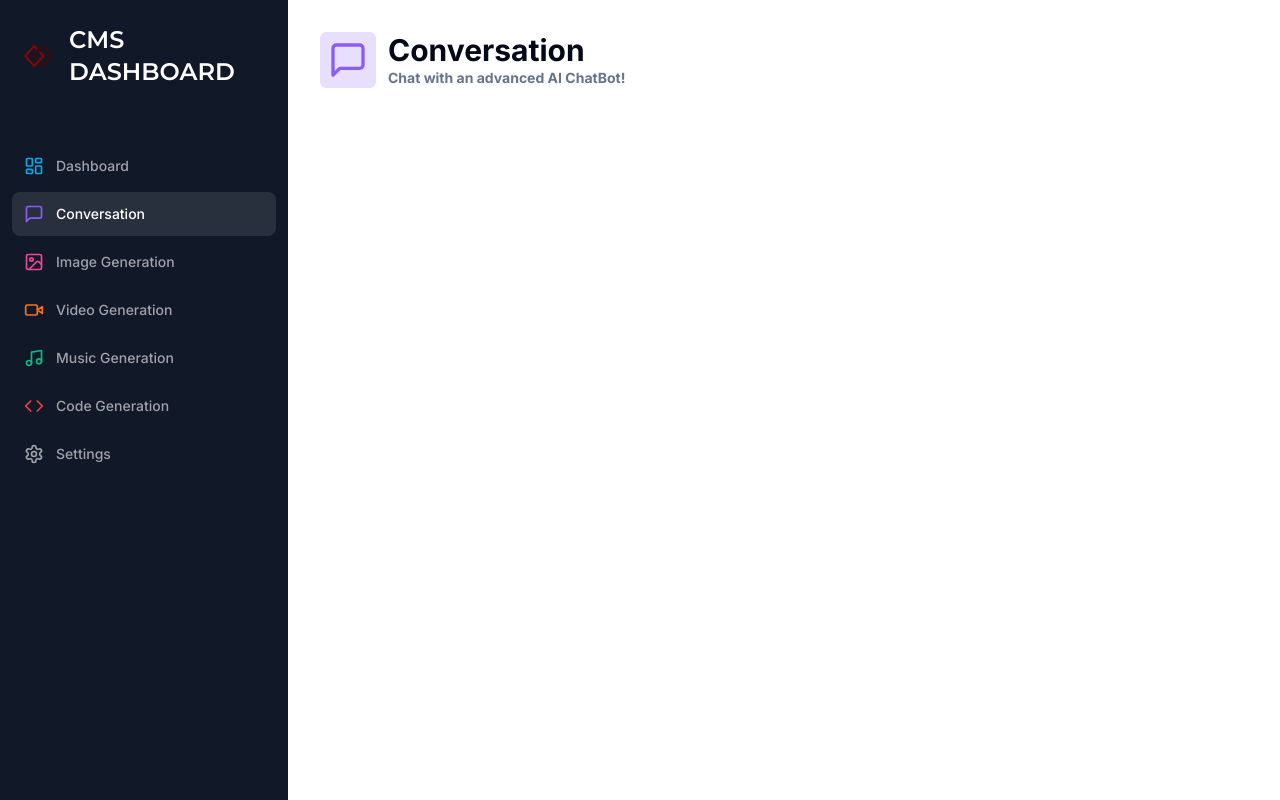
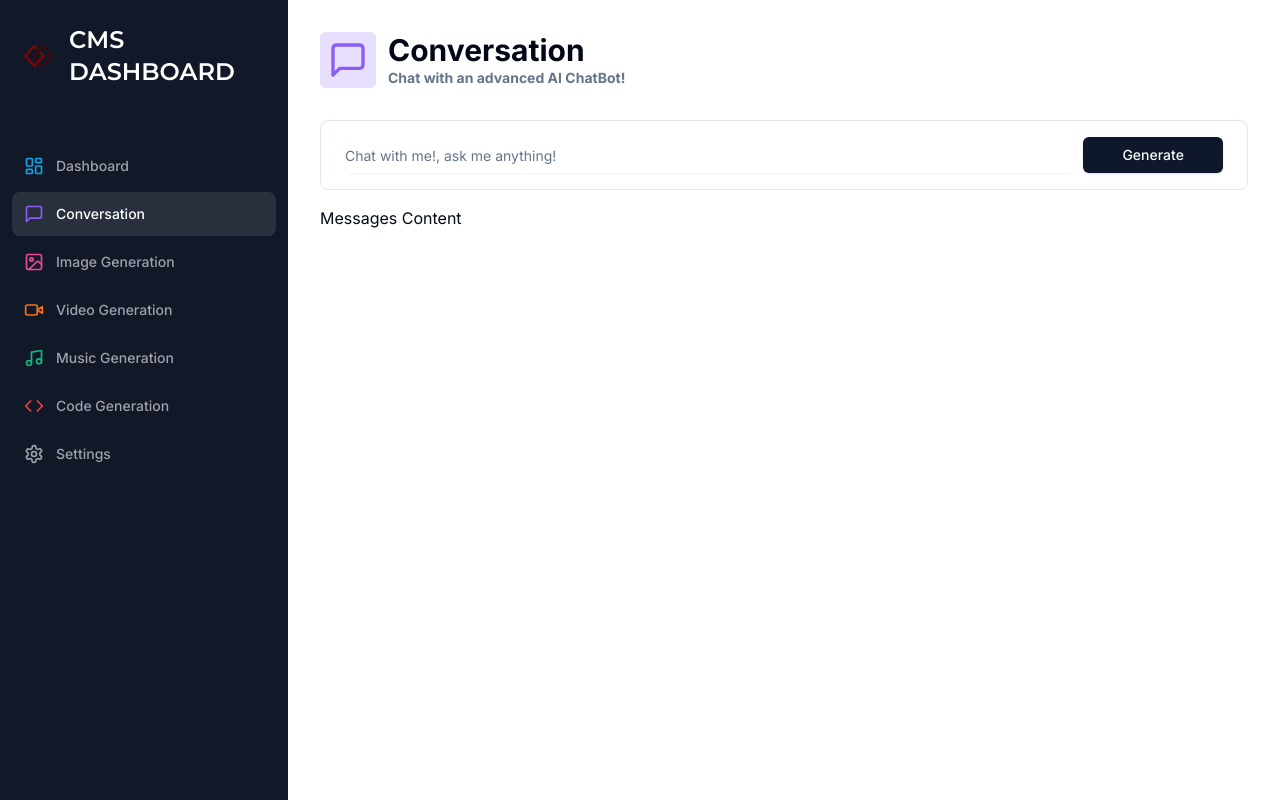
Before and after one commit to ricardomadeira93/cms-app, a Next.js app: page /conversation in a window 1280 px wide. Built offline with nearby package versions, Linux system fonts and the light colour scheme.

Commit message:
Conversation UI going into backend

```diff
--- /dev/null
+++ b/app/(dashboard)/(routes)/conversation/constants.ts
@@ -0,0 +1,7 @@
+import * as z from 'zod';
+
+export const formSchema = z.object({
+  prompt: z.string().min(1, {
+    message: 'Prompt is required',
+  }),
+});
--- a/app/(dashboard)/(routes)/conversation/page.tsx
+++ b/app/(dashboard)/(routes)/conversation/page.tsx
@@ -1,7 +1,40 @@
+'use client';
+
+import * as z from 'zod';
+import { zodResolver } from '@hookform/resolvers/zod';
+
 import Heading from '@/components/Heading';
 import { MessageSquare } from 'lucide-react';
+import { useForm } from 'react-hook-form';
+
+import { formSchema } from './constants';
+import {
+  Form,
+  FormControl,
+  FormField,
+  FormItem,
+} from '@/components/ui/form';
+import { Input } from '@/components/ui/input';
+import { Button } from '@/components/ui/button';
 
 const ConversationPage = () => {
+  const form = useForm<
+    z.infer<typeof formSchema>
+  >({
+    resolver: zodResolver(formSchema),
+    defaultValues: {
+      prompt: '',
+    },
+  });
+
+  const isLoading = form.formState.isSubmitting;
+
+  const onSubmit = async (
+    values: z.infer<typeof formSchema>
+  ) => {
+    console.log(values);
+  };
+
   return (
     <div>
       <Heading
@@ -11,6 +44,43 @@
         iconColor='text-violet-500'
         bgColor='bg-violet-500/20'
       />
+      <div className='px-4 lg:px-8'>
+        <div className=''>
+          <Form {...form}>
+            <form
+              className='rounded-lg border w-full p-4 px-3 md:px-6 focus-within:shadow-sm grid grid-cols-12 gap-2'
+              onSubmit={form.handleSubmit(
+                onSubmit
+              )}
+            >
+              <FormField
+                name='prompt'
+                render={({ field }) => (
+                  <FormItem className='col-span-12 lg:col-span-10'>
+                    <FormControl className='m-0 p-0'>
+                      <Input
+                        className='border-0 outline-none focus-visible:ring-0 focus-visible:ring-transparent'
+                        disabled={isLoading}
+                        placeholder='Chat with me!, ask me anything!'
+                        {...field}
+                      />
+                    </FormControl>
+                  </FormItem>
+                )}
+              />
+              <Button
+                className='col-span-12 lg:col-span-2 w-full'
+                disabled={isLoading}
+              >
+                Generate
+              </Button>
+            </form>
+          </Form>
+        </div>
+        <div className='space-y-4 mt-4'>
+          Messages Content
+        </div>
+      </div>
     </div>
   );
 };
--- /dev/null
+++ b/components/ui/form.tsx
@@ -0,0 +1,176 @@
+import * as React from "react"
+import * as LabelPrimitive from "@radix-ui/react-label"
+import { Slot } from "@radix-ui/react-slot"
+import {
+  Controller,
+  ControllerProps,
+  FieldPath,
+  FieldValues,
+  FormProvider,
+  useFormContext,
+} from "react-hook-form"
+
+import { cn } from "@/lib/utils"
+import { Label } from "@/components/ui/label"
+
+const Form = FormProvider
+
+type FormFieldContextValue<
+  TFieldValues extends FieldValues = FieldValues,
+  TName extends FieldPath<TFieldValues> = FieldPath<TFieldValues>
+> = {
+  name: TName
+}
+
+const FormFieldContext = React.createContext<FormFieldContextValue>(
+  {} as FormFieldContextValue
+)
+
+const FormField = <
+  TFieldValues extends FieldValues = FieldValues,
+  TName extends FieldPath<TFieldValues> = FieldPath<TFieldValues>
+>({
+  ...props
+}: ControllerProps<TFieldValues, TName>) => {
+  return (
+    <FormFieldContext.Provider value={{ name: props.name }}>
+      <Controller {...props} />
+    </FormFieldContext.Provider>
+  )
+}
+
+const useFormField = () => {
+  const fieldContext = React.useContext(FormFieldContext)
+  const itemContext = React.useContext(FormItemContext)
+  const { getFieldState, formState } = useFormContext()
+
+  const fieldState = getFieldState(fieldContext.name, formState)
+
+  if (!fieldContext) {
+    throw new Error("useFormField should be used within <FormField>")
+  }
+
+  const { id } = itemContext
+
+  return {
+    id,
+    name: fieldContext.name,
+    formItemId: `${id}-form-item`,
+    formDescriptionId: `${id}-form-item-description`,
+    formMessageId: `${id}-form-item-message`,
+    ...fieldState,
+  }
+}
+
+type FormItemContextValue = {
+  id: string
+}
+
+const FormItemContext = React.createContext<FormItemContextValue>(
+  {} as FormItemContextValue
+)
+
+const FormItem = React.forwardRef<
+  HTMLDivElement,
+  React.HTMLAttributes<HTMLDivElement>
+>(({ className, ...props }, ref) => {
+  const id = React.useId()
+
+  return (
+    <FormItemContext.Provider value={{ id }}>
+      <div ref={ref} className={cn("space-y-2", className)} {...props} />
+    </FormItemContext.Provider>
+  )
+})
+FormItem.displayName = "FormItem"
+
+const FormLabel = React.forwardRef<
+  React.ElementRef<typeof LabelPrimitive.Root>,
+  React.ComponentPropsWithoutRef<typeof LabelPrimitive.Root>
+>(({ className, ...props }, ref) => {
+  const { error, formItemId } = useFormField()
+
+  return (
+    <Label
+      ref={ref}
+      className={cn(error && "text-destructive", className)}
+      htmlFor={formItemId}
+      {...props}
+    />
+  )
+})
+FormLabel.displayName = "FormLabel"
+
+const FormControl = React.forwardRef<
+  React.ElementRef<typeof Slot>,
+  React.ComponentPropsWithoutRef<typeof Slot>
+>(({ ...props }, ref) => {
+  const { error, formItemId, formDescriptionId, formMessageId } = useFormField()
+
+  return (
+    <Slot
+      ref={ref}
+      id={formItemId}
+      aria-describedby={
+        !error
+          ? `${formDescriptionId}`
+          : `${formDescriptionId} ${formMessageId}`
+      }
+      aria-invalid={!!error}
+      {...props}
+    />
+  )
+})
+FormControl.displayName = "FormControl"
+
+const FormDescription = React.forwardRef<
+  HTMLParagraphElement,
+  React.HTMLAttributes<HTMLParagraphElement>
+>(({ className, ...props }, ref) => {
+  const { formDescriptionId } = useFormField()
+
+  return (
+    <p
+      ref={ref}
+      id={formDescriptionId}
+      className={cn("text-[0.8rem] text-muted-foreground", className)}
+      {...props}
+    />
+  )
+})
+FormDescription.displayName = "FormDescription"
+
+const FormMessage = React.forwardRef<
+  HTMLParagraphElement,
+  React.HTMLAttributes<HTMLParagraphElement>
+>(({ className, children, ...props }, ref) => {
+  const { error, formMessageId } = useFormField()
+  const body = error ? String(error?.message) : children
+
+  if (!body) {
+    return null
+  }
+
+  return (
+    <p
+      ref={ref}
+      id={formMessageId}
+      className={cn("text-[0.8rem] font-medium text-destructive", className)}
+      {...props}
+    >
+      {body}
+    </p>
+  )
+})
+FormMessage.displayName = "FormMessage"
+
+export {
+  useFormField,
+  Form,
+  FormItem,
+  FormLabel,
+  FormControl,
+  FormDescription,
+  FormMessage,
+  FormField,
+}
--- /dev/null
+++ b/components/ui/input.tsx
@@ -0,0 +1,25 @@
+import * as React from "react"
+
+import { cn } from "@/lib/utils"
+
+export interface InputProps
+  extends React.InputHTMLAttributes<HTMLInputElement> {}
+
+const Input = React.forwardRef<HTMLInputElement, InputProps>(
+  ({ className, type, ...props }, ref) => {
+    return (
+      <input
+        type={type}
+        className={cn(
+          "flex h-9 w-full rounded-md border border-input bg-transparent px-3 py-1 text-sm shadow-sm transition-colors file:border-0 file:bg-transparent file:text-sm file:font-medium placeholder:text-muted-foreground focus-visible:outline-none focus-visible:ring-1 focus-visible:ring-ring disabled:cursor-not-allowed disabled:opacity-50",
+          className
+        )}
+        ref={ref}
+        {...props}
+      />
+    )
+  }
+)
+Input.displayName = "Input"
+
+export { Input }
--- /dev/null
+++ b/components/ui/label.tsx
@@ -0,0 +1,26 @@
+"use client"
+
+import * as React from "react"
+import * as LabelPrimitive from "@radix-ui/react-label"
+import { cva, type VariantProps } from "class-variance-authority"
+
+import { cn } from "@/lib/utils"
+
+const labelVariants = cva(
+  "text-sm font-medium leading-none peer-disabled:cursor-not-allowed peer-disabled:opacity-70"
+)
+
+const Label = React.forwardRef<
+  React.ElementRef<typeof LabelPrimitive.Root>,
+  React.ComponentPropsWithoutRef<typeof LabelPrimitive.Root> &
+    VariantProps<typeof labelVariants>
+>(({ className, ...props }, ref) => (
+  <LabelPrimitive.Root
+    ref={ref}
+    className={cn(labelVariants(), className)}
+    {...props}
+  />
+))
+Label.displayName = LabelPrimitive.Root.displayName
+
+export { Label }
--- a/package.json
+++ b/package.json
@@ -11,7 +11,7 @@
   },
   "dependencies": {
     "@clerk/nextjs": "^4.23.2",
-    "@hookform/resolvers": "^3.1.1",
+    "@hookform/resolvers": "^3.2.0",
     "@prisma/client": "^5.0.0",
     "@radix-ui/react-avatar": "^1.0.3",
     "@radix-ui/react-dialog": "^1.0.4",
@@ -40,7 +40,7 @@
     "postcss": "8.4.25",
     "react": "18.2.0",
     "react-dom": "18.2.0",
-    "react-hook-form": "^7.45.1",
+    "react-hook-form": "^7.45.4",
     "react-hot-toast": "^2.4.1",
     "react-markdown": "^8.0.7",
     "replicate": "^0.12.3",
```
Also changed, not shown: 1 other file (tests, documents, lock files or other folders).
